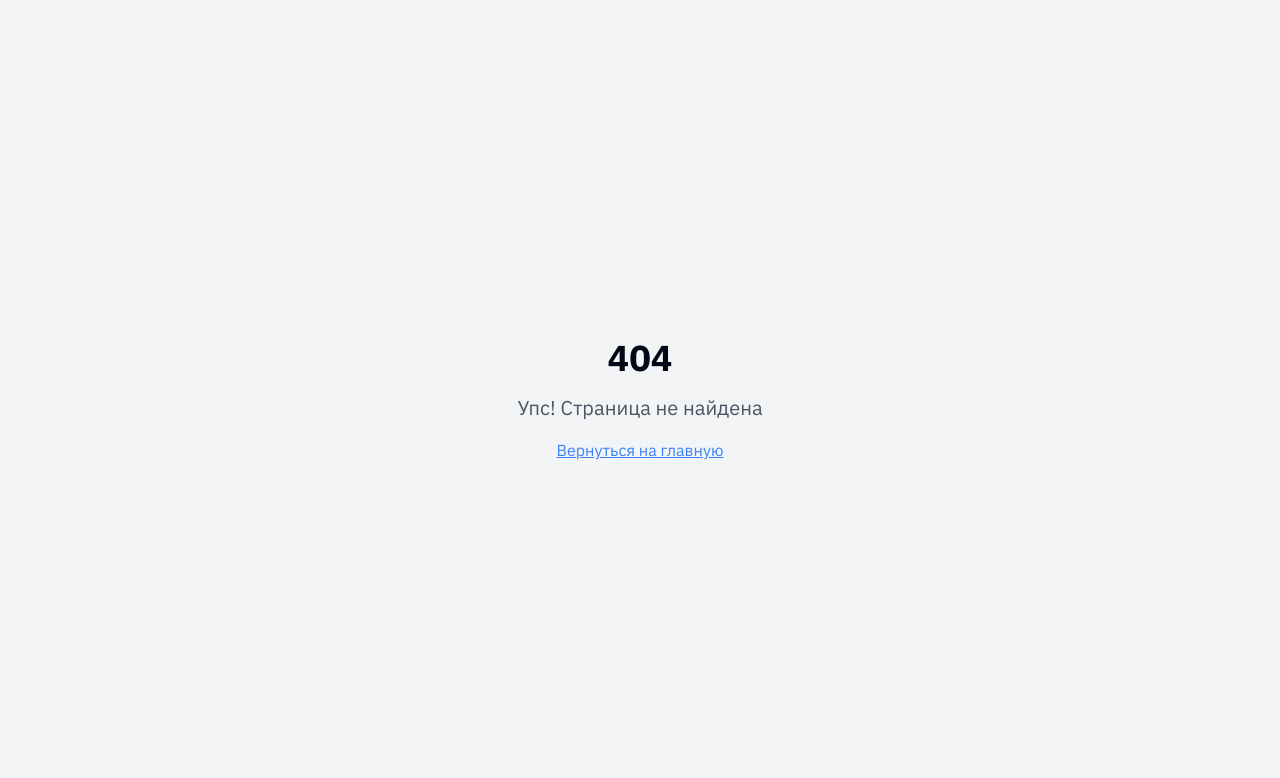
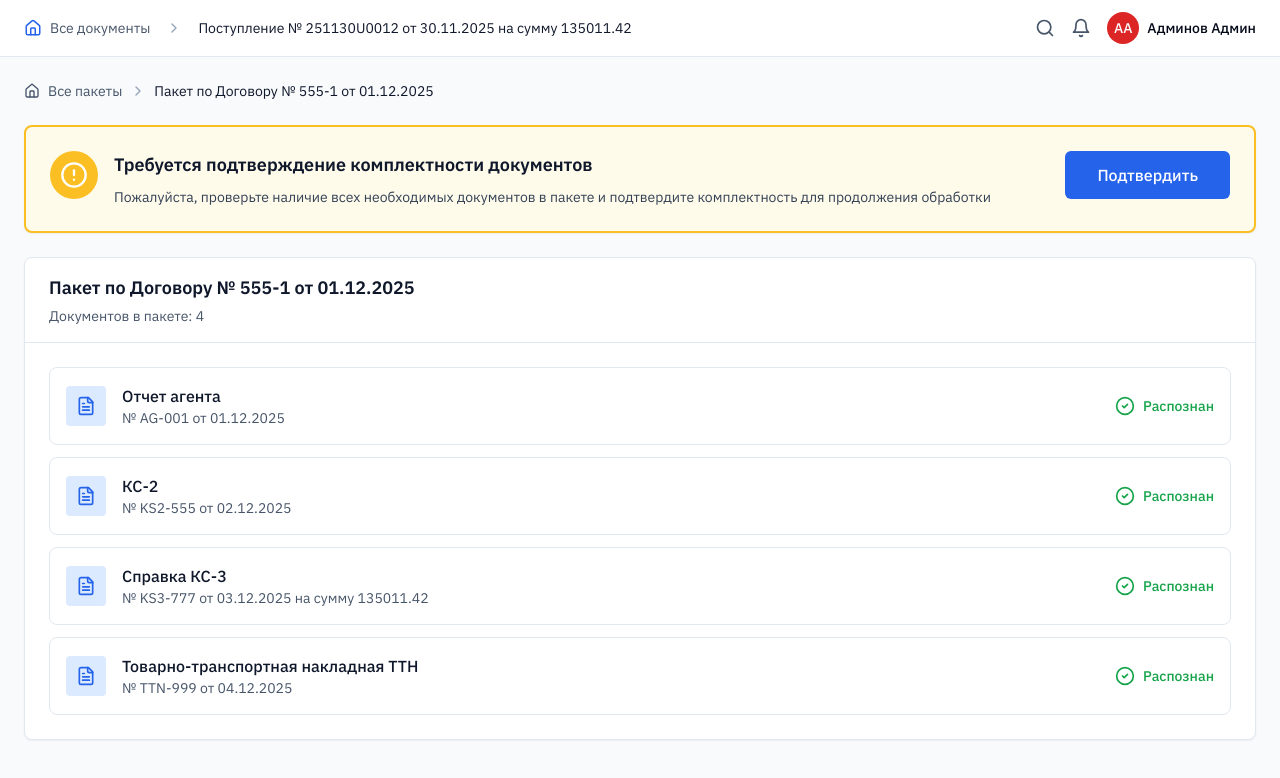
Before and after one commit to pr-poehali-dev/doc-recognition-system, a React (Vite) app: page /package-completeness in a window 1280 px wide. Before the commit this address had no page. Shown: the top 778 px of the page. Built offline with nearby package versions, Linux system fonts and the light colour scheme.

Commit message:
feat: экран подтверждения комплектности документов

```diff
--- a/src/App.tsx
+++ b/src/App.tsx
@@ -6,6 +6,7 @@ import { QueryClient, QueryClientProvider } from "@tanstack/react-query";
 import { BrowserRouter, Routes, Route } from "react-router-dom";
 import { DocumentManagementSystem } from "./pages/DocumentManagementSystem";
 import { PackageTemplatePage } from "./pages/PackageTemplatePage";
+import { PackageCompleteness } from "./pages/PackageCompleteness";
 import NotFound from "./pages/NotFound";
 
 const queryClient = new QueryClient();
@@ -19,6 +20,7 @@ const App = () => (
         <Routes>
           <Route path="/" element={<DocumentManagementSystem />} />
           <Route path="/package-template" element={<PackageTemplatePage />} />
+          <Route path="/package-completeness" element={<PackageCompleteness />} />
           {/* ADD ALL CUSTOM ROUTES ABOVE THE CATCH-ALL "*" ROUTE */}
           <Route path="*" element={<NotFound />} />
         </Routes>
--- /dev/null
+++ b/src/components/ConfirmationModal.tsx
@@ -0,0 +1,76 @@
+import { Dialog, DialogContent, DialogHeader, DialogTitle } from '@/components/ui/dialog';
+import { Button } from '@/components/ui/button';
+import { Textarea } from '@/components/ui/textarea';
+import Icon from '@/components/ui/icon';
+
+interface ConfirmationModalProps {
+  open: boolean;
+  onOpenChange: (open: boolean) => void;
+  onConfirm: (comment: string) => void;
+}
+
+export function ConfirmationModal({ open, onOpenChange, onConfirm }: ConfirmationModalProps) {
+  const handleConfirm = () => {
+    const textarea = document.querySelector('textarea');
+    onConfirm(textarea?.value || '');
+    onOpenChange(false);
+  };
+
+  return (
+    <Dialog open={open} onOpenChange={onOpenChange}>
+      <DialogContent className="max-w-3xl bg-slate-900 text-white border-slate-700">
+        <DialogHeader>
+          <DialogTitle className="text-xl font-semibold text-white flex items-center gap-2">
+            <Icon name="Gift" size={24} />
+            Подарочная коробка
+          </DialogTitle>
+          <p className="text-sm text-slate-400 mt-1">Упаковщик подарков</p>
+        </DialogHeader>
+
+        <div className="mt-6 space-y-4">
+          <div className="bg-slate-800 rounded-lg p-4">
+            <div className="flex items-start gap-3">
+              <div className="mt-1">
+                <div className="w-8 h-8 bg-slate-700 rounded flex items-center justify-center text-sm font-medium">
+                  А
+                </div>
+              </div>
+              <div className="flex-1">
+                <div className="flex items-center gap-2 mb-1">
+                  <span className="text-sm font-medium text-slate-300">Администратор</span>
+                  <span className="text-xs text-slate-500">15:08</span>
+                </div>
+                <div className="text-sm text-slate-200 bg-slate-700 rounded-lg px-4 py-3">
+                  aaaaaaaaaaaaaaaaaa
+                </div>
+              </div>
+            </div>
+          </div>
+
+          <div className="bg-slate-800 rounded-lg p-4">
+            <Textarea
+              placeholder="Введите сообщение..."
+              className="min-h-[100px] bg-slate-900 border-slate-700 text-white placeholder:text-slate-500 resize-none"
+            />
+          </div>
+        </div>
+
+        <div className="flex justify-end gap-3 mt-6 pt-4 border-t border-slate-700">
+          <Button
+            variant="outline"
+            onClick={() => onOpenChange(false)}
+            className="bg-transparent border-slate-600 text-slate-300 hover:bg-slate-800 hover:text-white"
+          >
+            Отмена
+          </Button>
+          <Button
+            onClick={handleConfirm}
+            className="bg-blue-600 hover:bg-blue-700 text-white"
+          >
+            Готово
+          </Button>
+        </div>
+      </DialogContent>
+    </Dialog>
+  );
+}
--- /dev/null
+++ b/src/pages/PackageCompleteness.tsx
@@ -0,0 +1,136 @@
+import { useState } from 'react';
+import { DocumentHeader } from '@/components/DocumentHeader';
+import { Card } from '@/components/ui/card';
+import { Button } from '@/components/ui/button';
+import { ConfirmationModal } from '@/components/ConfirmationModal';
+import Icon from '@/components/ui/icon';
+
+interface Document {
+  id: string;
+  type: string;
+  number: string;
+  date: string;
+  amount?: string;
+}
+
+export function PackageCompleteness() {
+  const [isModalOpen, setIsModalOpen] = useState(false);
+
+  const documents: Document[] = [
+    {
+      id: '1',
+      type: 'Отчет агента',
+      number: 'AG-001',
+      date: '01.12.2025',
+    },
+    {
+      id: '2',
+      type: 'КС-2',
+      number: 'KS2-555',
+      date: '02.12.2025',
+    },
+    {
+      id: '3',
+      type: 'Справка КС-3',
+      number: 'KS3-777',
+      date: '03.12.2025',
+      amount: '135011.42',
+    },
+    {
+      id: '4',
+      type: 'Товарно-транспортная накладная ТТН',
+      number: 'TTN-999',
+      date: '04.12.2025',
+    },
+  ];
+
+  const handleConfirm = (comment: string) => {
+    console.log('Подтверждено с комментарием:', comment);
+  };
+
+  return (
+    <div className="min-h-screen bg-slate-50">
+      <DocumentHeader />
+
+      <div className="p-6">
+        <div className="mb-6 flex items-center gap-2 text-sm">
+          <Icon name="Home" size={16} className="text-slate-600" />
+          <span className="text-slate-600">Все пакеты</span>
+          <Icon name="ChevronRight" size={16} className="text-slate-400" />
+          <span className="text-slate-900">Пакет по Договору № 555-1 от 01.12.2025</span>
+        </div>
+
+        <Card className="mb-6 border-2 border-amber-400 bg-amber-50">
+          <div className="p-6">
+            <div className="flex items-start justify-between gap-6">
+              <div className="flex items-start gap-4">
+                <div className="flex-shrink-0 w-12 h-12 bg-amber-400 rounded-full flex items-center justify-center">
+                  <Icon name="AlertCircle" size={28} className="text-white" />
+                </div>
+                <div>
+                  <h3 className="text-lg font-semibold text-slate-900 mb-2">
+                    Требуется подтверждение комплектности документов
+                  </h3>
+                  <p className="text-sm text-slate-700">
+                    Пожалуйста, проверьте наличие всех необходимых документов в пакете и подтвердите комплектность для продолжения обработки
+                  </p>
+                </div>
+              </div>
+              <Button
+                onClick={() => setIsModalOpen(true)}
+                className="flex-shrink-0 bg-blue-600 hover:bg-blue-700 text-white px-8 h-12 text-base font-medium"
+              >
+                Подтвердить
+              </Button>
+            </div>
+          </div>
+        </Card>
+
+        <Card>
+          <div className="border-b border-slate-200 px-6 py-4">
+            <h2 className="text-lg font-semibold text-slate-900">
+              Пакет по Договору № 555-1 от 01.12.2025
+            </h2>
+            <p className="text-sm text-slate-600 mt-1">
+              Документов в пакете: {documents.length}
+            </p>
+          </div>
+
+          <div className="p-6">
+            <div className="space-y-3">
+              {documents.map((doc) => (
+                <div
+                  key={doc.id}
+                  className="flex items-center justify-between p-4 bg-white border border-slate-200 rounded-lg hover:border-slate-300 transition-colors"
+                >
+                  <div className="flex items-center gap-4">
+                    <div className="w-10 h-10 bg-blue-100 rounded flex items-center justify-center flex-shrink-0">
+                      <Icon name="FileText" size={20} className="text-blue-600" />
+                    </div>
+                    <div>
+                      <div className="font-medium text-slate-900">{doc.type}</div>
+                      <div className="text-sm text-slate-600">
+                        № {doc.number} от {doc.date}
+                        {doc.amount && ` на сумму ${doc.amount}`}
+                      </div>
+                    </div>
+                  </div>
+                  <div className="flex items-center gap-2 text-green-600">
+                    <Icon name="CheckCircle2" size={20} />
+                    <span className="text-sm font-medium">Распознан</span>
+                  </div>
+                </div>
+              ))}
+            </div>
+          </div>
+        </Card>
+      </div>
+
+      <ConfirmationModal
+        open={isModalOpen}
+        onOpenChange={setIsModalOpen}
+        onConfirm={handleConfirm}
+      />
+    </div>
+  );
+}
```
